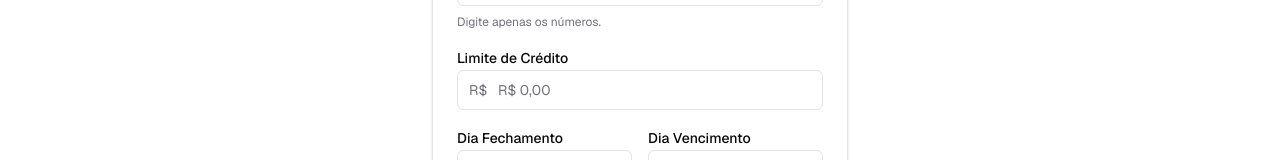
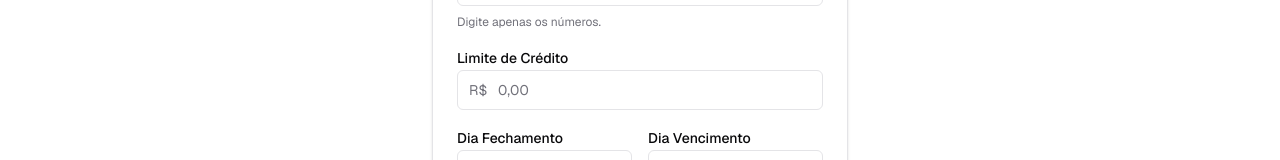
Before and after one commit to marciliojrr/sistema-financeiro-pessoal, a Next.js app in the folder frontend/: page /credit-cards/new in a window 1280 px wide. Shown: the part 371-531 px from the top of the page. Built offline with nearby package versions, Linux system fonts and the light colour scheme; no server answers.

Commit message:
fix: Corrige placeholders duplicados R$ nos campos de moeda
- Remove R$ duplicado dos placeholders em 6 arquivos
- TransactionForm, TransferModal, debts, budgets, credit-cards
- O componente CurrencyInputField ja tem R$ fixo no span
- Placeholder agora e apenas '0,00' em vez de 'R$ 0,00'

```diff
--- a/frontend/src/app/budgets/page.tsx
+++ b/frontend/src/app/budgets/page.tsx
@@ -182,7 +182,7 @@ export default function BudgetsPage() {
                     id="amount"
                     value={form.watch('amount')}
                     onValueChange={(val) => form.setValue('amount', val || '')}
-                    placeholder="R$ 0,00"
+                    placeholder="0,00"
                 />
                  {form.formState.errors.amount && (
                   <p className="text-sm text-red-500">{form.formState.errors.amount.message}</p>
--- a/frontend/src/app/credit-cards/[id]/purchase/page.tsx
+++ b/frontend/src/app/credit-cards/[id]/purchase/page.tsx
@@ -99,7 +99,7 @@ export default function NewPurchasePage() {
                             <Label htmlFor="totalValue">Valor Total</Label>
                             <CurrencyInputField
                                 id="totalValue"
-                                placeholder="R$ 0,00"
+                                placeholder="0,00"
                                 onValueChange={(val) => form.setValue('totalValue', val || '')}
                                 value={form.getValues('totalValue')}
                             />
--- a/frontend/src/app/credit-cards/new/page.tsx
+++ b/frontend/src/app/credit-cards/new/page.tsx
@@ -110,7 +110,7 @@ export default function NewCreditCardPage() {
                             <Label htmlFor="limit">Limite de Crédito</Label>
                             <CurrencyInputField
                                 id="limit"
-                                placeholder="R$ 0,00"
+                                placeholder="0,00"
                                 onValueChange={(val) => form.setValue('limit', val || '')}
                                 value={form.getValues('limit')}
                             />
--- a/frontend/src/app/debts/page.tsx
+++ b/frontend/src/app/debts/page.tsx
@@ -186,7 +186,7 @@ export default function DebtsPage() {
                   id="totalAmount"
                   value={form.watch('totalAmount')}
                   onValueChange={(val) => form.setValue('totalAmount', val || '')}
-                  placeholder="R$ 0,00"
+                  placeholder="0,00"
                 />
                 {form.formState.errors.totalAmount && (
                   <p className="text-sm text-red-500">{form.formState.errors.totalAmount.message}</p>
--- a/frontend/src/components/transactions/TransactionForm.tsx
+++ b/frontend/src/components/transactions/TransactionForm.tsx
@@ -196,7 +196,7 @@ export function TransactionForm({
             id="amount"
             value={form.getValues('amount')}
             onValueChange={(val) => form.setValue('amount', val || '')}
-            placeholder="R$ 0,00"
+            placeholder="0,00"
         />
         {form.formState.errors.amount && (
             <p className="text-sm text-red-500">{form.formState.errors.amount?.message}</p>
--- a/frontend/src/components/transactions/TransferModal.tsx
+++ b/frontend/src/components/transactions/TransferModal.tsx
@@ -240,7 +240,7 @@ export function TransferModal({ open, onOpenChange, onSuccess }: TransferModalPr
                 id="amount"
                 value={amount}
                 onValueChange={(val) => setAmount(val || '')}
-                placeholder="R$ 0,00"
+                placeholder="0,00"
               />
             </div>
 
```
